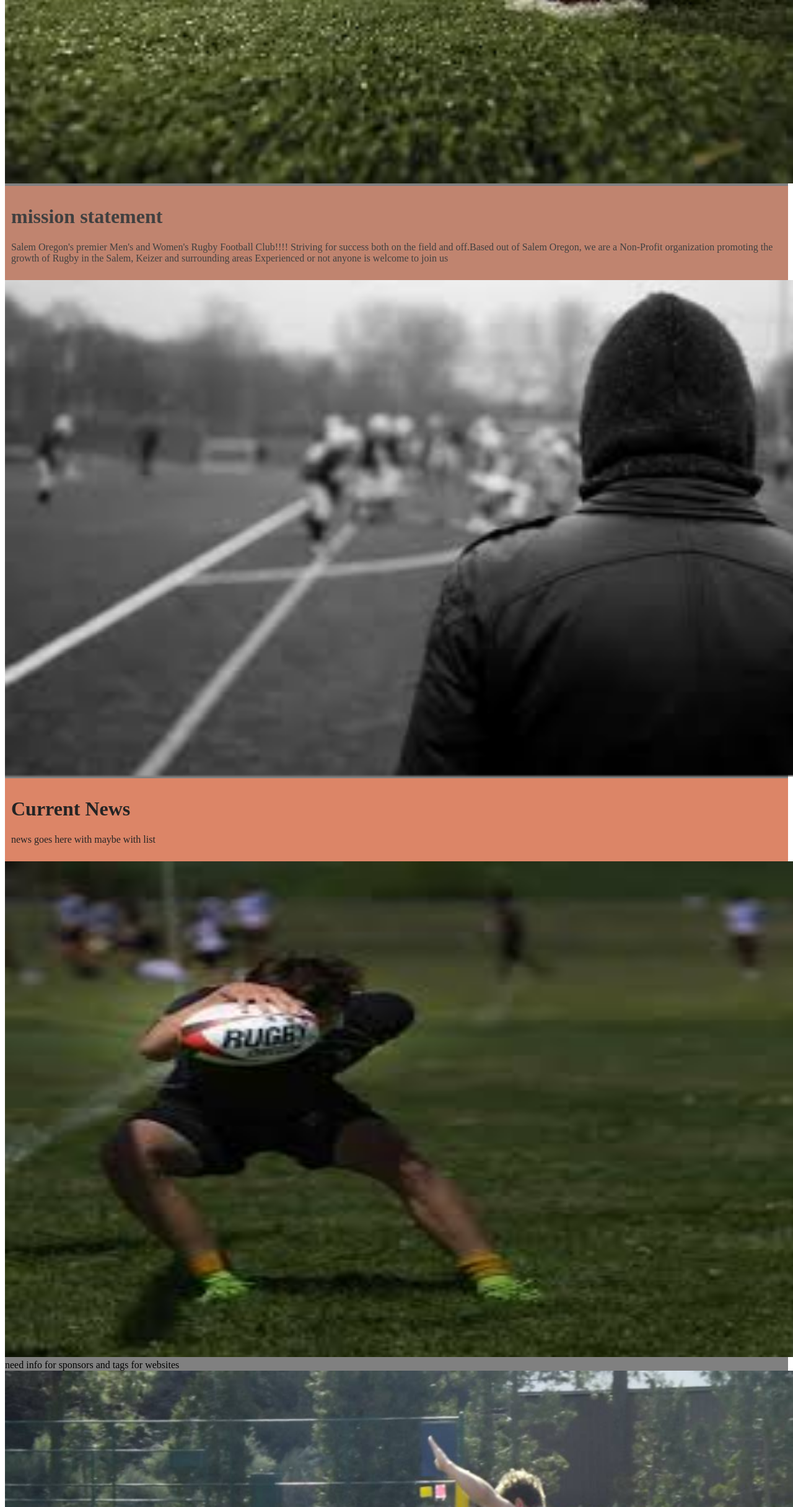
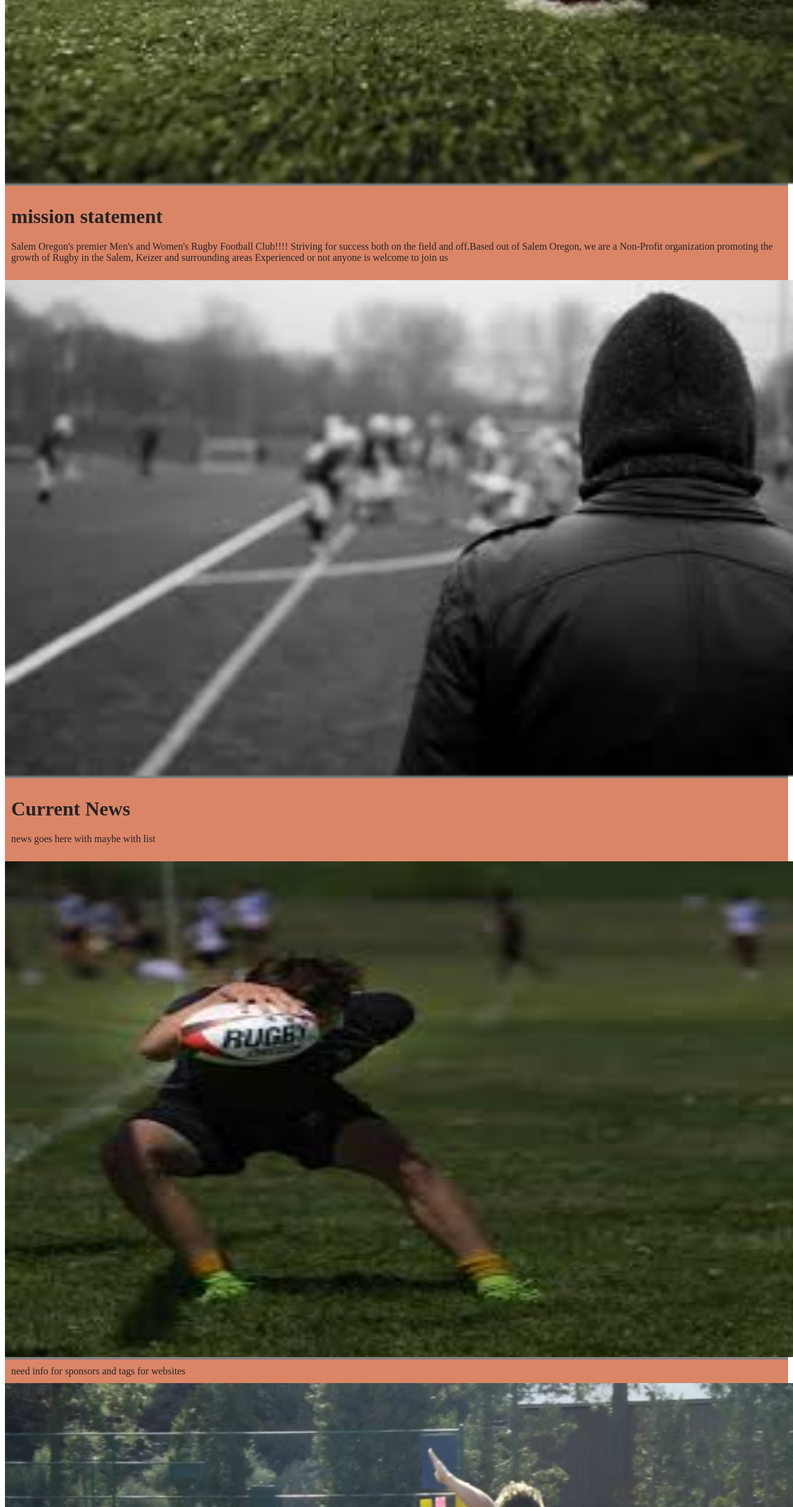
Before and after one commit to AlexGarcia2/capstone, a React app: page /#/ in a window 1280 px wide. Shown: the part 652-3084 px from the top of the page at 62% size. Built offline with nearby package versions, Linux system fonts and the light colour scheme.

Commit message:
finished basic parallax for home page

```diff
--- a/src/components/About.jsx
+++ b/src/components/About.jsx
@@ -1,16 +1,9 @@
 import React from 'react';
-
-const card={
-  padding:'10px',
-  border:'2px 1px grey',
-  backgroundColor:'#FF875E',
-  opacity: '0.5'
-}
 
 
 function About(){
   return (
-    <div style={card}>
+    <div >
       <div>
 
       <h1>mission statement</h1>
--- a/src/components/Home.jsx
+++ b/src/components/Home.jsx
@@ -18,6 +18,12 @@ const marg={
 const center={
   positionAlign:'center'
 }
+const card={
+  padding:'10px',
+  border:'2px 1px grey',
+  backgroundColor:'#FF875E',
+  opacity: '0.72'
+}
 
 
 
@@ -34,11 +40,24 @@ function Home(){
             tag="figure"
         >
           <img style={imgTest} src={ball} />
+
+          </Parallax>
+      </div>
+
+      <div style={card}>
+     <Parallax
+            className="firstParallax"
+            offsetYMax={50}
+            offsetYMin={-20}
+            slowerScrollRate
+            tag="figure"
+        >
           <div>
           <About/>
         </div>
           </Parallax>
       </div>
+
         <div>
         <Parallax
             className="firstParallax"
@@ -52,7 +71,7 @@ function Home(){
           </Parallax>
         </div>
 
-        <div>
+        <div style={card}>
         <Parallax
             className="firstParallax"
             offsetYMax={20}
@@ -75,11 +94,23 @@ function Home(){
             tag="figure"
         >
           <img style={imgTest} src={lostBoy} />
-        <div>
-        <Sponsor/>
+          </Parallax>
+        </div>
+
+        <div style={card}>
+     <Parallax
+            className="firstParallax"
+            offsetYMax={50}
+            offsetYMin={-20}
+            slowerScrollRate
+            tag="figure"
+        >
+          <div>
+          <Sponsor/>
         </div>
           </Parallax>
-        </div>
+      </div>
+
         <div>
         <Parallax
             className="firstParallax"
--- a/src/components/News.jsx
+++ b/src/components/News.jsx
@@ -1,15 +1,10 @@
 import React from 'react';
 
-const card={
-  padding:'10px',
-  border:'2px 1px grey',
-  backgroundColor:'#FF875E',
-  opacity: '0.72'
-}
+
 
 function News(){
   return (
-    <div style={card}>
+    <div>
       <div>
       <h1>Current News</h1>
       </div>
```
